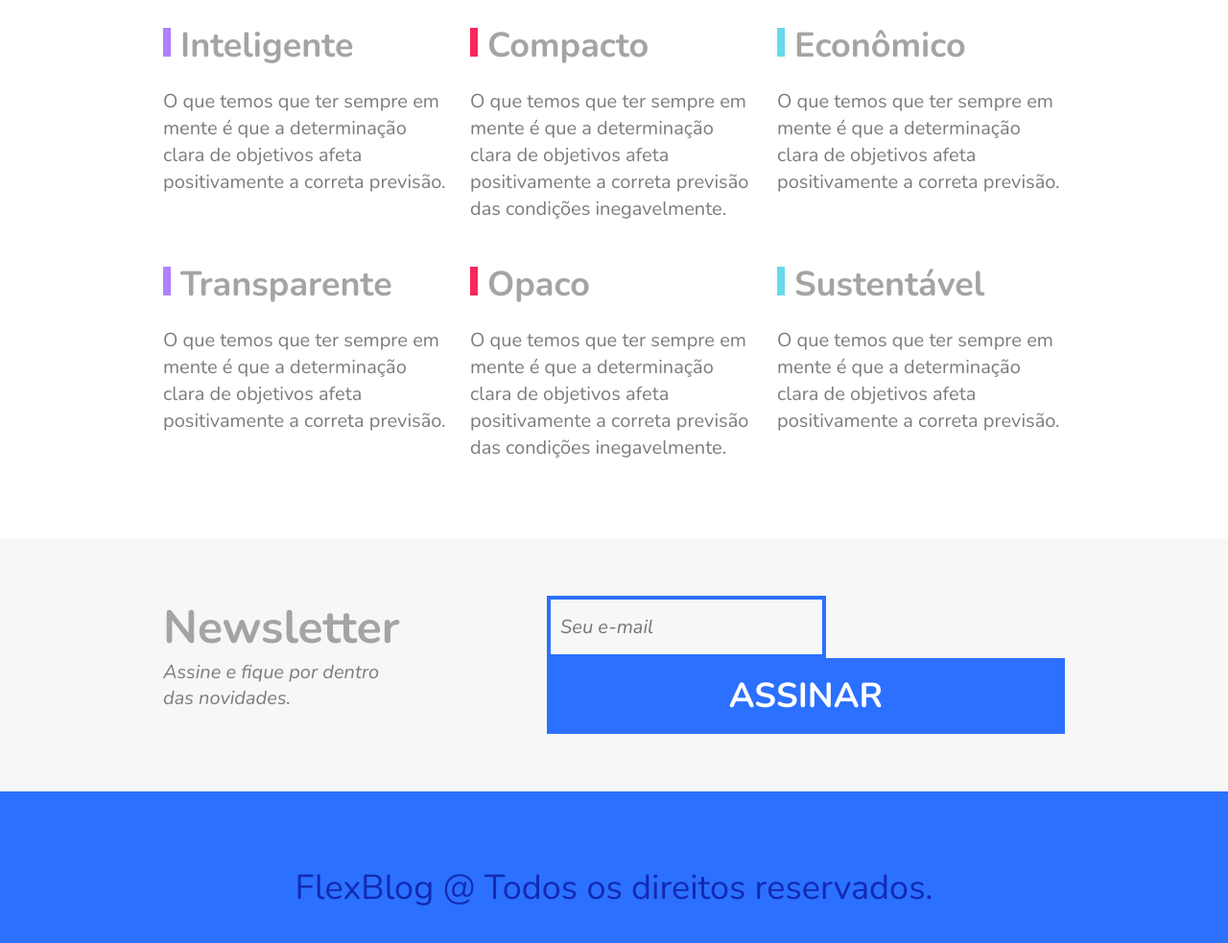
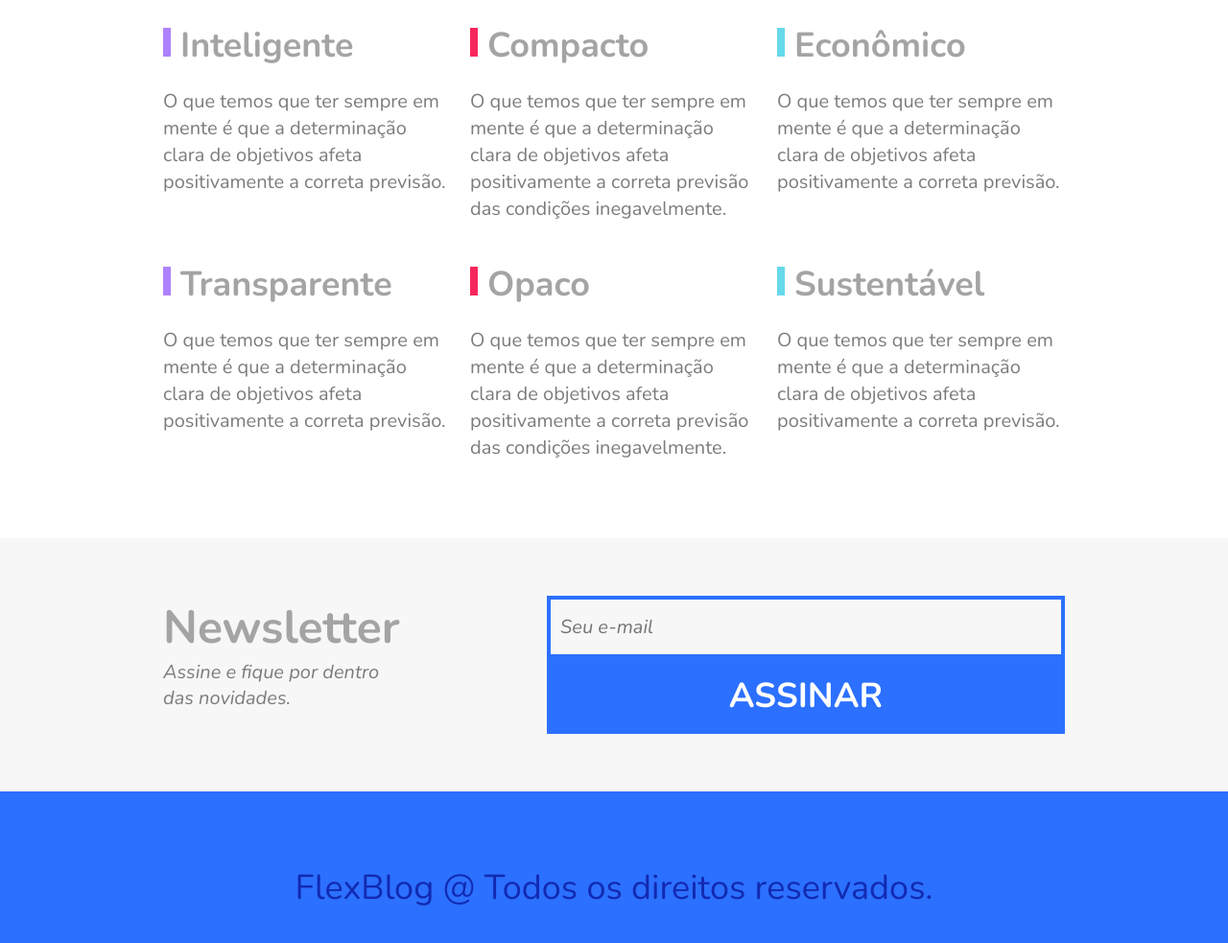
Before and after one commit to luisgbyte/flexblog, a plain HTML site: page index.html in a window 1280 px wide. Shown: the part 2635-3618 px from the top of the page at 96% size. Drawn offline with nearby package versions, Linux system fonts and the light colour scheme.

Commit message:
correcao css footer

```diff
--- a/css/styles.css
+++ b/css/styles.css
@@ -314,11 +314,11 @@ img {
     color: #7c7c7c;
 }
 
-/* Newsletter */
+/*Newsletter*/
 
 .newsletter {
 	background: #f7f7f7;
-    padding: 60px calc((100% - 960px)/2);
+	padding: 60px calc((100% - 960px) / 2 );
 	display: flex;
 	flex-wrap: wrap;
 }
@@ -350,7 +350,7 @@ img {
 }
 
 .newsletter-form input {
-    flex: 3 1 260;
+	flex: 3 1 260px;
 	font-size: 1.25em;
 	color: #7c7c7c;
 	font-style: italic;
@@ -376,7 +376,7 @@ img {
 	padding: 15px 10px;
 }
 
-@media (max-width:600px) {
+@media (max-width: 600px) {
 	.newsletter-form button {
 		font-size: 1.5em;
 	}
```
Lines whose indentation alone changed are shown as unchanged.
